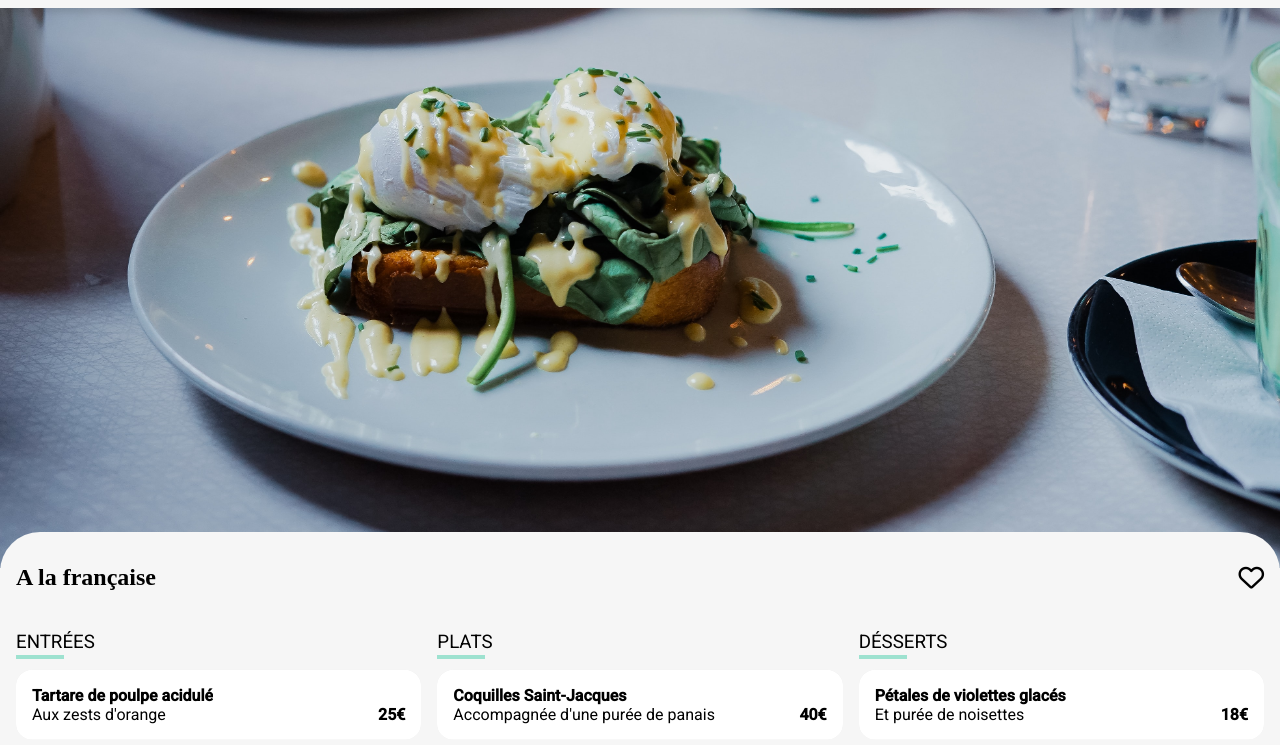
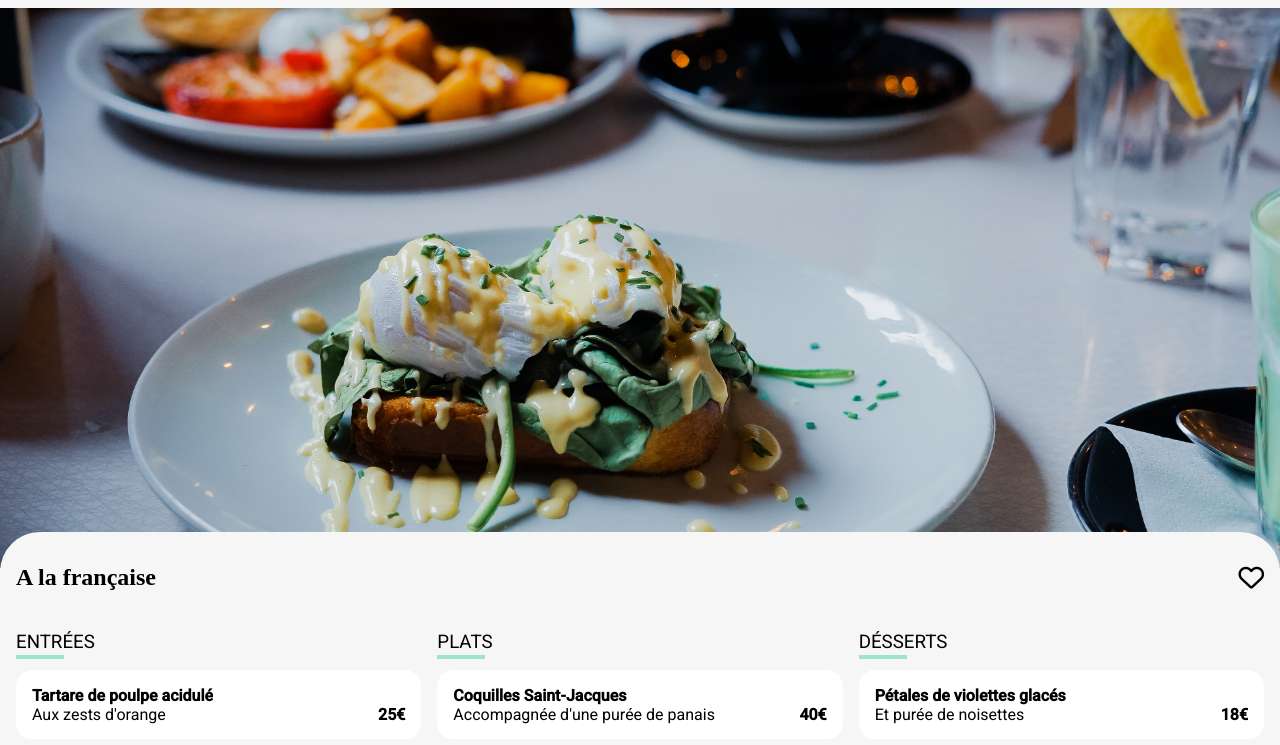
Before and after one commit to OlivierCervara/Ohmyfood, a website: page pages/restaurant-3.html in a window 1280 px wide. Shown: the part 55-800 px from the top of the page. Drawn offline with Linux system fonts and the light colour scheme; a web font is replaced by a local one.

Commit message:
img centrée

```diff
--- a/sass/restaurants-alternatifs/restaurants-alt.scss
+++ b/sass/restaurants-alternatifs/restaurants-alt.scss
@@ -30,7 +30,7 @@ body {
         width: 100%;
         height: 70vh;
         object-fit: cover;
-        object-position: center bottom;
+        object-position: center
     }
 
     .restaurant-title {
--- a/sass/restaurants.scss
+++ b/sass/restaurants.scss
@@ -36,6 +36,7 @@
             height: 12rem;
             border-radius: 1rem 1rem 0 0;
             background-size: cover;
+            background-position: center; /*Pour que les images soient toujours positionner au centre*/
         }
         &__image-1 {
             background-image: url("../images/restaurants/menu-1.jpg");
```
Also changed, not shown: css/style.css, 1 other file.
